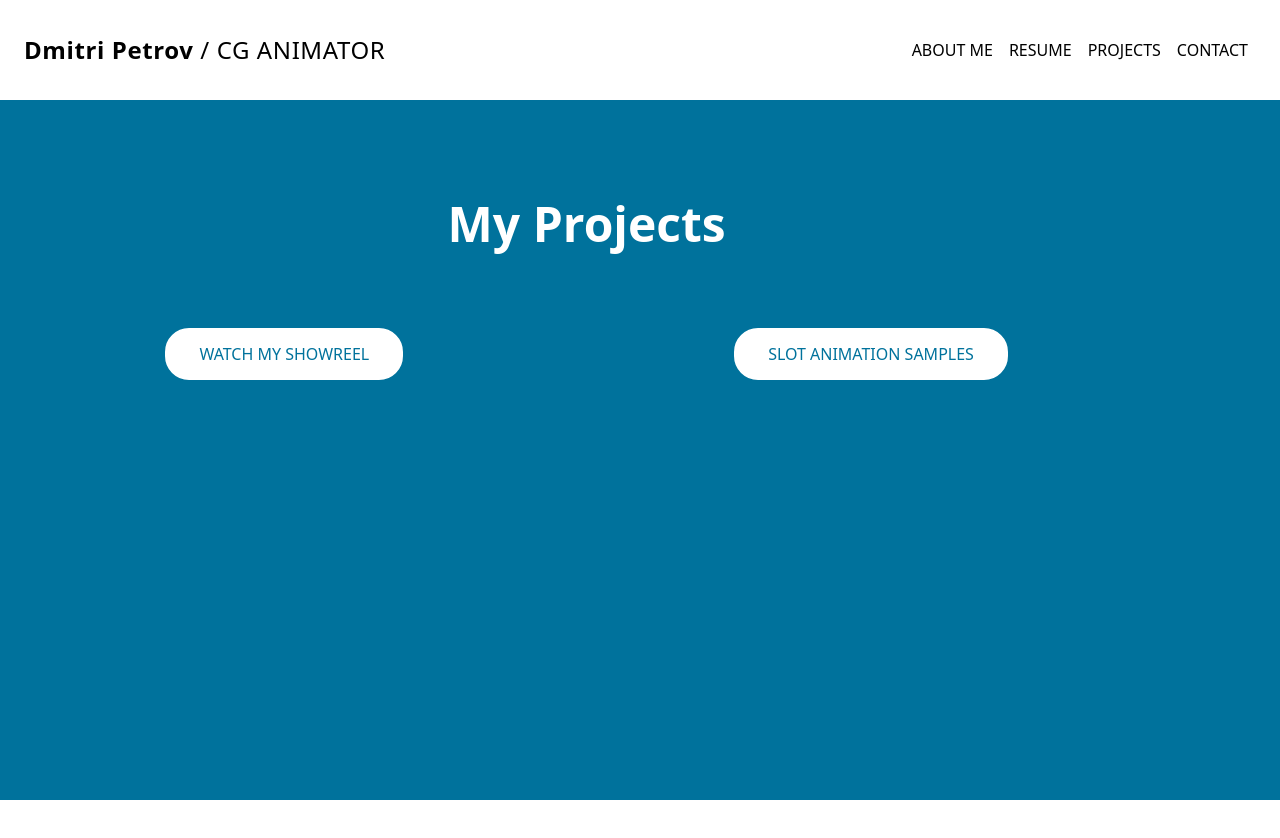
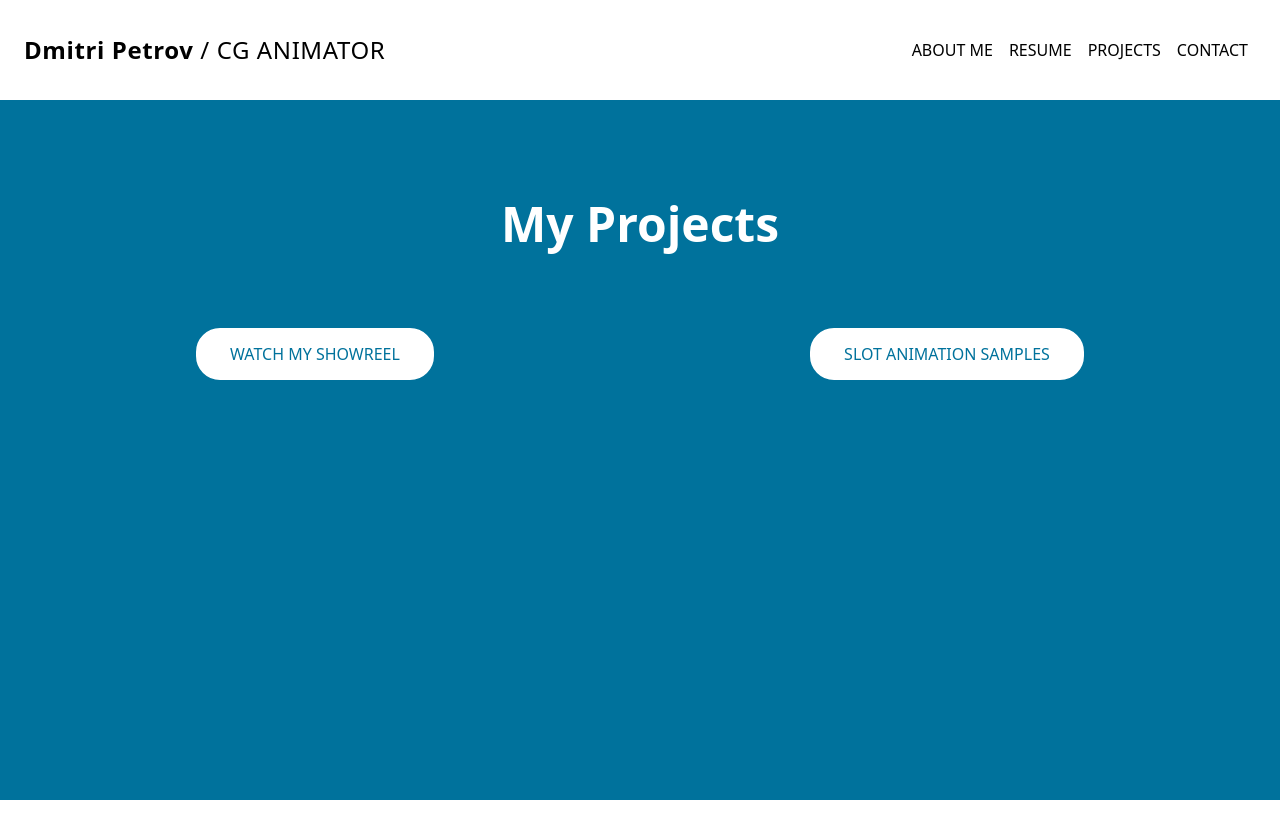
Before and after one commit to AleKoles/animator-cv-portfolio, a React (Create React App) app: page /Projects in a window 1280 px wide. Shown: the top 838 px of the page. Built offline with nearby package versions, Linux system fonts and the light colour scheme.

Commit message:
feat: changed layout of projects and resume a bit (centering)

```diff
--- a/src/components/Projects.jsx
+++ b/src/components/Projects.jsx
@@ -12,18 +12,19 @@ const Projects = () => {
 
   return (
     <div className="w-full h-screen bg-dark-blue">
-      <div className="absolute w-11/12 h-full top-[120px] ">
-        <div className="flex justify-center">
+      <div className="absolute w-full h-full top-[120px] ">
+        <div className="flex justify-center px-2">
           <h1 className="my-10 py-10 text-white text-3xl sm:text-4xl md:text-5xl font-bold">
             My Projects
           </h1>
         </div>
 
-        <div className=" flex justify-around">
+        <div className="flex flex-col justify-center px-2 sm:flex-row sm:justify-around">
           <a
             href="https://youtu.be/XFNTTKEm4nc"
             rel="noreferrer"
             target="_blank"
+            className="mb-4 "
           >
             <button className="box-border bg-white border-2 border-white text-dark-blue  rounded-3xl uppercase px-2 py-2 sm:px-4 md:px-8 md:py-3  hover:bg-dark-blue hover:text-white">
               Watch my showreel
--- a/src/components/Resume.jsx
+++ b/src/components/Resume.jsx
@@ -9,11 +9,11 @@ import ZBrush from "../images/icon_zbrush.png";
 
 const Resume = () => {
   return (
-    <div className="w-full h-[2600px] sm:h-[3000px] md:h-[1800px]  bg-dark-blue absolute top-[100px]">
+    <div className="w-full h-[3000px] sm:h-[2600px] md:h-[2000px]  bg-dark-blue absolute top-[100px]">
       <h1 className="my-10 py-10 text-white text-5xl font-bold text-center">
         Resume
       </h1>
-      <div className="flex justify-around items-center">
+      <div className="flex justify-around items-center px-2">
         <h2 className=" text-white text-xl md:text-2xl  uppercase">
           3d animator / 3d modeler
         </h2>
```
